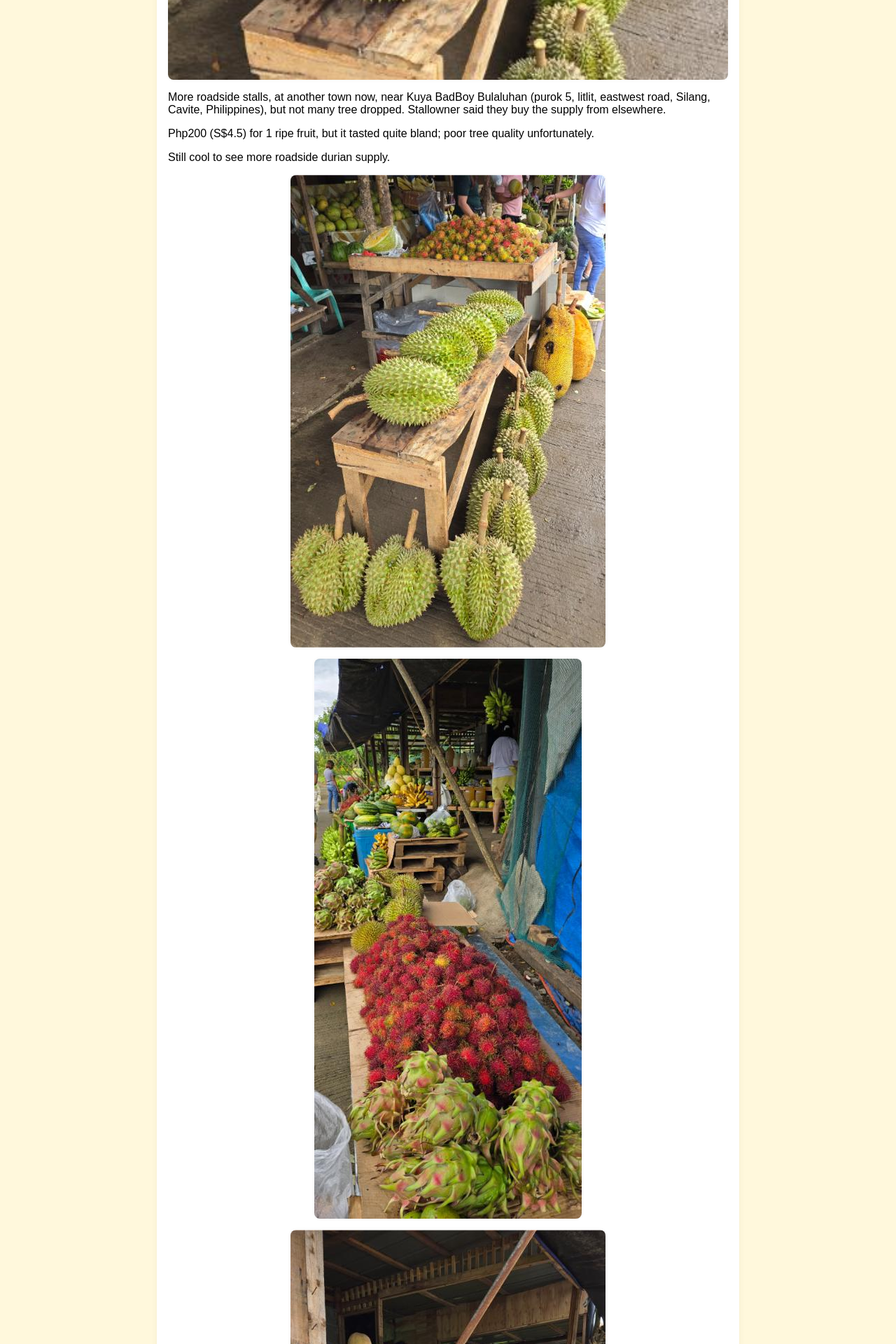
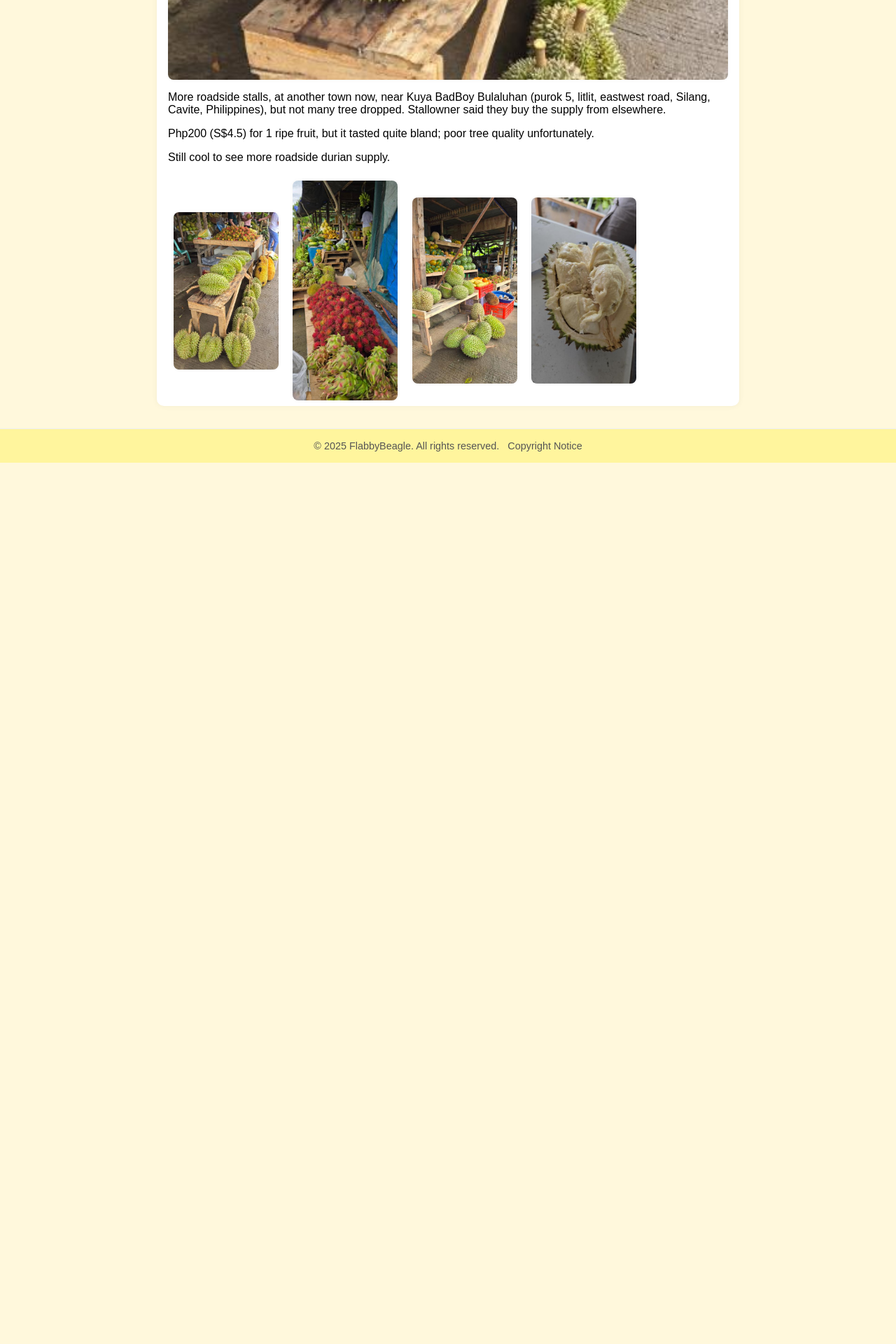
Before and after one commit to yensan57/flabbybeagle, a Jekyll site: the page built from _posts/2025-09-21-philippines-manila-cavite-silang.md, in a window 1280 px wide. Shown: the part 361-2281 px from the top of the page at 70% size. Built offline with Jekyll 4.4.1, drawn with Linux system fonts in a browser that asks for light colours; after the commit the page ends 1022 px from its top, so only the background shows below that.

Commit message:
Update 2025-09-21-philippines-manila-cavite-silang.md

```diff
--- a/_posts/2025-09-21-philippines-manila-cavite-silang.md
+++ b/_posts/2025-09-21-philippines-manila-cavite-silang.md
@@ -11,7 +11,7 @@ Php200 (S$4.5) for 1 ripe fruit, but it tasted quite bland; poor tree quality un
 
 Still cool to see more roadside durian supply.
 
-<img src="/assets/images/2025-09-21/20250921_154635_small.jpg" alt="silang_stall">
-<img src="/assets/images/2025-09-21/20250921_154903_small.jpg" alt="silang_stall">
-<img src="/assets/images/2025-09-21/20250921_155218_small.jpg" alt="silang_stall">
-<img src="/assets/images/2025-09-21/20250921_155915_small.jpg" alt="silang_stall">
+<img src="/assets/images/2025-09-21/20250921_154635_small.jpg" class="small-img" alt="silang_stall">
+<img src="/assets/images/2025-09-21/20250921_154903_small.jpg" class="small-img" alt="silang_stall">
+<img src="/assets/images/2025-09-21/20250921_155218_small.jpg" class="small-img" alt="silang_stall">
+<img src="/assets/images/2025-09-21/20250921_155915_small.jpg" class="small-img" alt="silang_stall">
```
